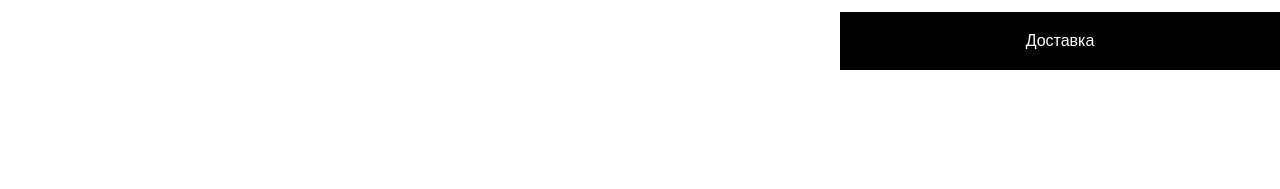
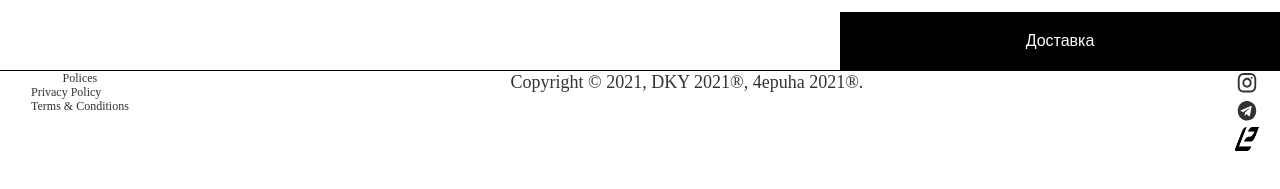
Before and after one commit to KapibaraUa/Front-end-project-1-chapter-2-course, a plain HTML site: page cart.html in a window 1280 px wide. Shown: the part 773-962 px from the top of the page. Before the commit the page ends 883 px from the top, so only its background shows below. Drawn offline with Linux system fonts and the light colour scheme.

Commit message:
сделал логику 2

```diff
--- a/cart.html
+++ b/cart.html
@@ -72,6 +72,6 @@
         </div>
 
     </div>
-
+<script src="footer.js"></script>
 </body>
 </html>
```
Also changed, not shown: delivery.html (+1 -3 lines).
